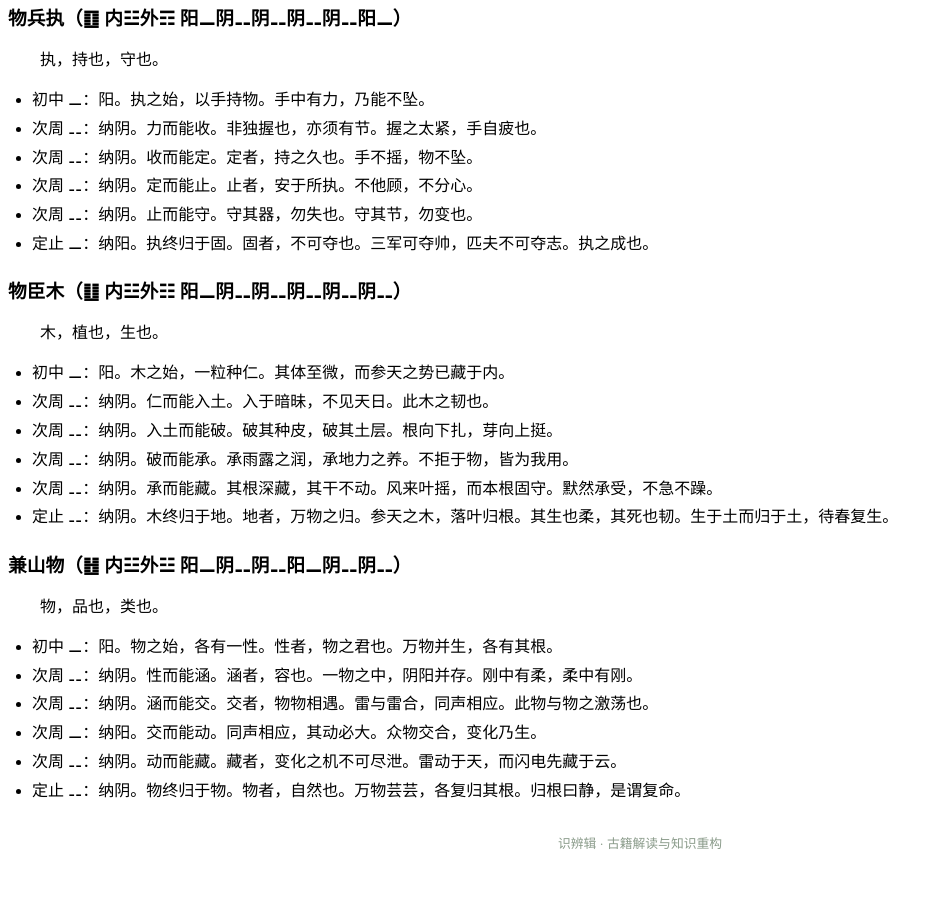
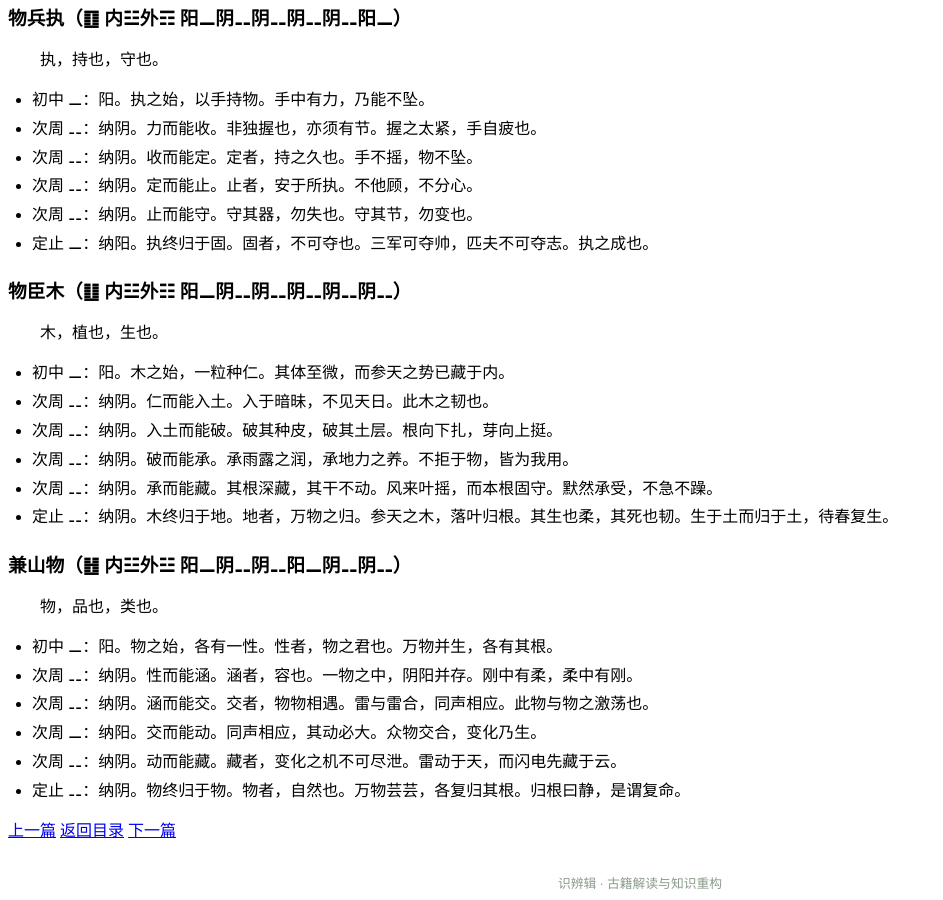
Before and after one commit to chixiao994/chixiao994.github.io, a Jekyll site: the page shibianji/interpretations/先秦/三坟/05-山坟·连山易.html, which Jekyll copies as it is, in a window 1280 px wide and 900 px high, scrolled down 17331 px. Shown: the whole window, without its empty margins (0-943 px from the left). Built offline with Jekyll 4.4.1, drawn with Linux system fonts in a browser that asks for light colours; before the commit the page ends 18191 px from its top, so only the background shows below that.

Commit message:
Update 05-山坟·连山易.html

```diff
--- a/shibianji/interpretations/先秦/三坟/05-山坟·连山易.html
+++ b/shibianji/interpretations/先秦/三坟/05-山坟·连山易.html
@@ -751,7 +751,11 @@
         <li>次周 ⚋：纳阴。动而能藏。藏者，变化之机不可尽泄。雷动于天，而闪电先藏于云。</li>
         <li>定止 ⚋：纳阴。物终归于物。物者，自然也。万物芸芸，各复归其根。归根曰静，是谓复命。</li>
     </ul>
-
+<div class="series-nav">
+    <a href="04-三坟理论.html" class="prev">上一篇</a>
+    <a href="index.html" class="index">返回目录</a>
+    <a href="06-气坟·归藏易.html" class="next">下一篇</a>
+</div>
     <div class="footer-note">识辨辑 · 古籍解读与知识重构</div>
 </div>
 </body>
```
